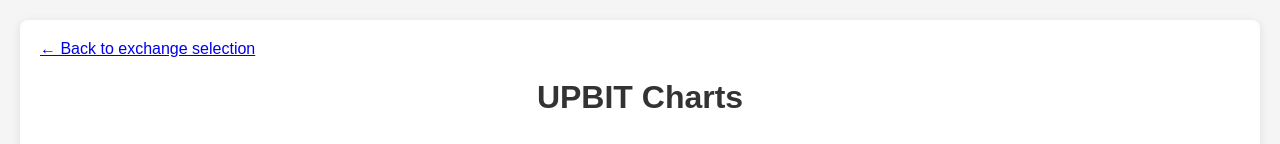
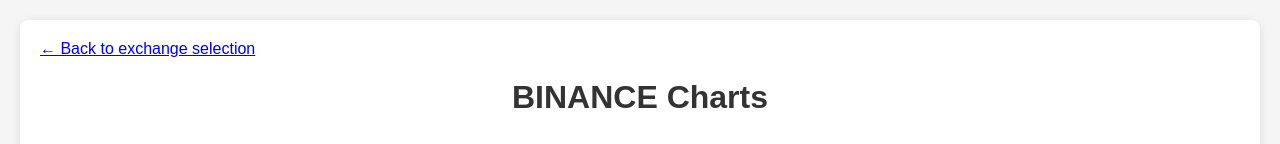
Before and after one commit to meridionGG/Binance-Upbit-Listings, a plain HTML site: page BINANCE/index.html in a window 1280 px wide. Shown: the top 144 px of the page. Drawn offline with Linux system fonts and the light colour scheme.

Commit message:
few changes

```diff
--- a/BINANCE/index.html
+++ b/BINANCE/index.html
@@ -64,7 +64,7 @@
 <body>
     <div class="container">
         <a href="../index.html" class="back-link">← Back to exchange selection</a>
-        <h1>UPBIT Charts</h1>
+        <h1>BINANCE Charts</h1>
         <div class="graph-list">
        <div class="graph-card">
             <h2>MEMEFI</h2>
```
